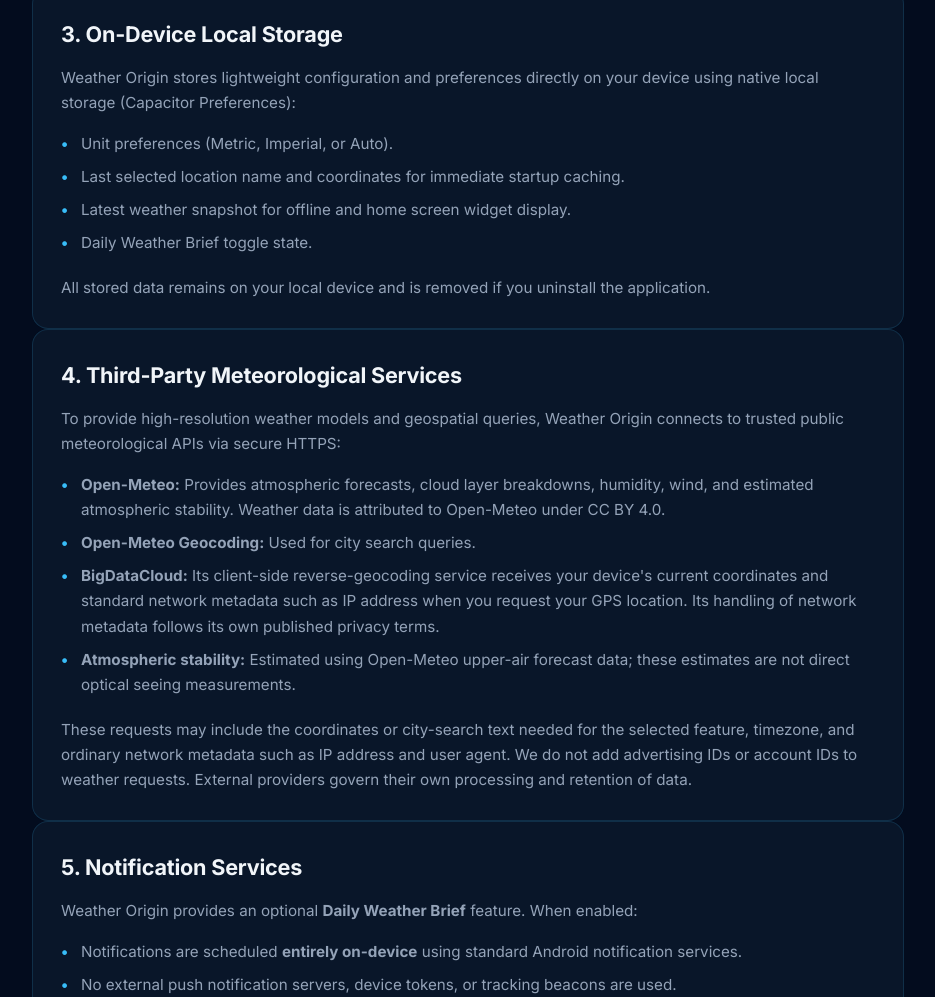
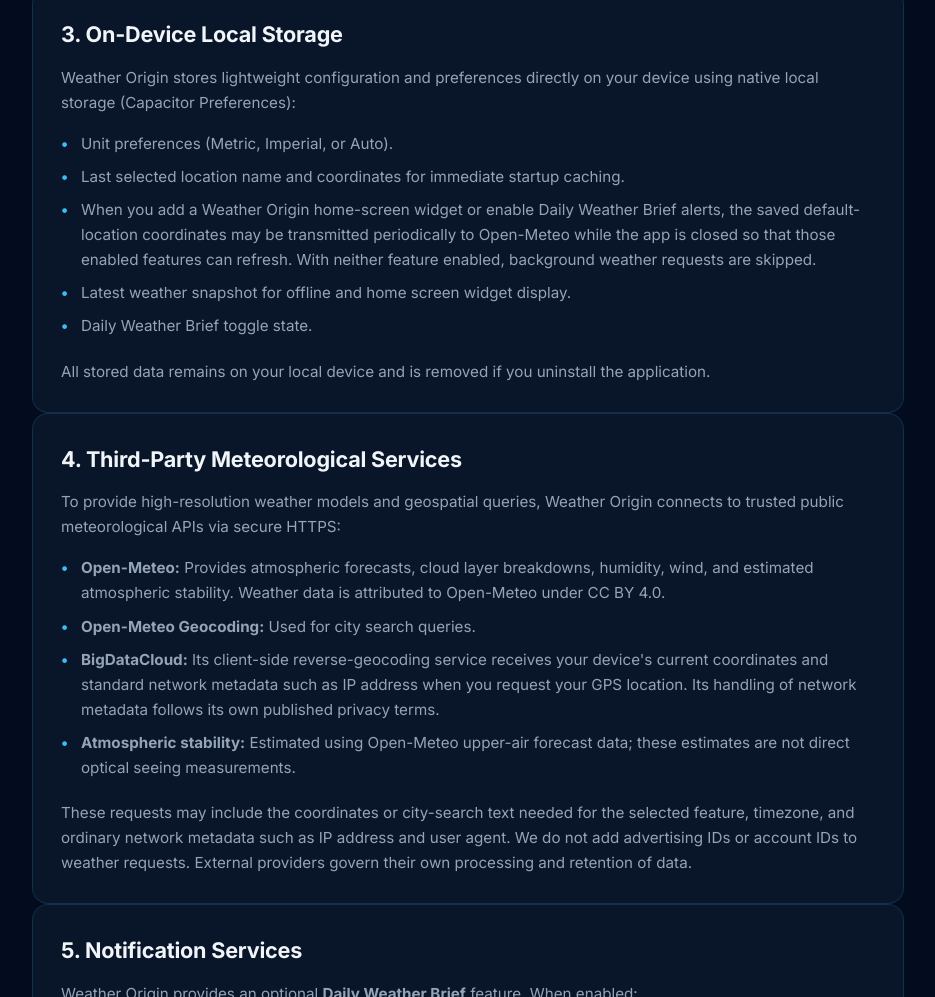
Before and after one commit to Astroos-dev/weather-origin-site, a plain HTML site: page privacy-policy.html in a window 1280 px wide. Shown: the part 996-1993 px from the top of the page, without its empty margins (172-1107 px from the left). Drawn offline with Linux system fonts and the light colour scheme.

Commit message:
docs(privacy): disclose optional background default-location forecast refresh

```diff
--- a/privacy-policy.html
+++ b/privacy-policy.html
@@ -246,6 +246,7 @@
       <ul>
         <li>Unit preferences (Metric, Imperial, or Auto).</li>
         <li>Last selected location name and coordinates for immediate startup caching.</li>
+        <li>When you add a Weather Origin home-screen widget or enable Daily Weather Brief alerts, the saved default-location coordinates may be transmitted periodically to Open-Meteo while the app is closed so that those enabled features can refresh. With neither feature enabled, background weather requests are skipped.</li>
         <li>Latest weather snapshot for offline and home screen widget display.</li>
         <li>Daily Weather Brief toggle state.</li>
       </ul>
```
